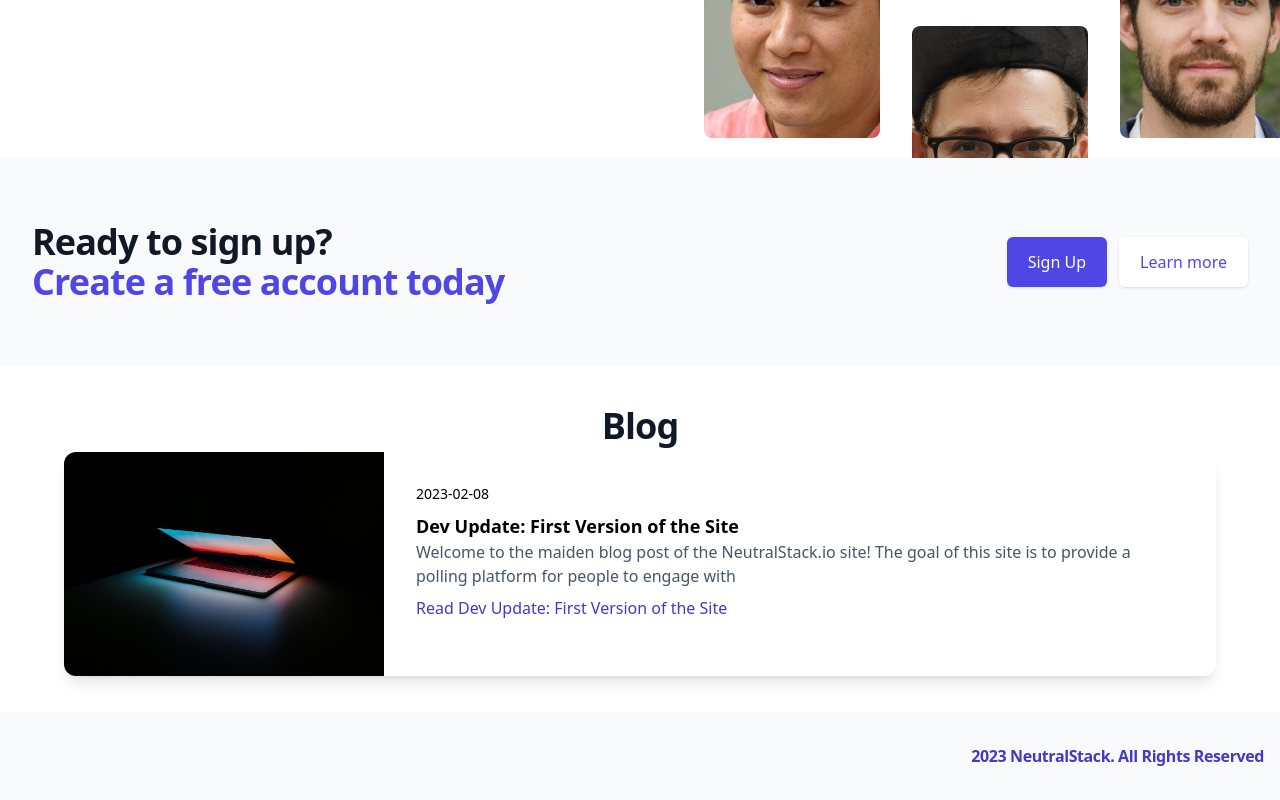
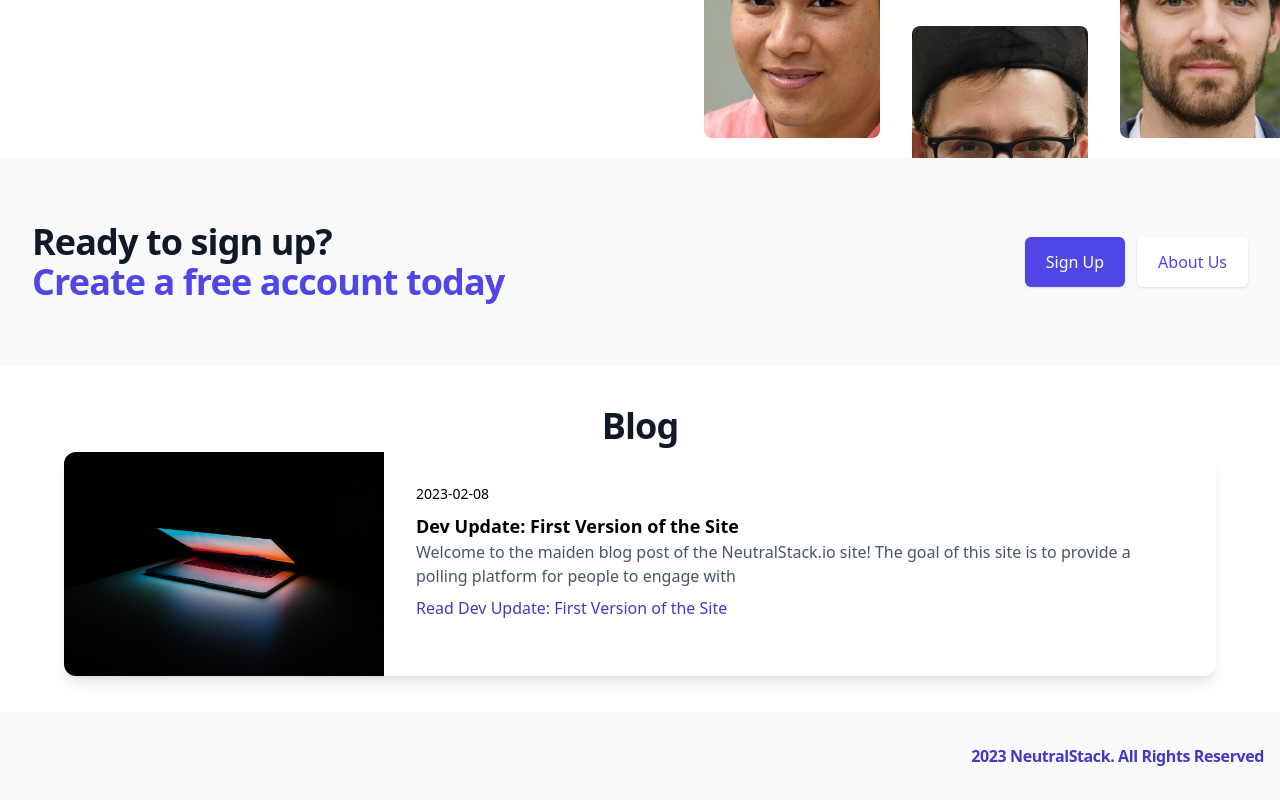
Before and after one commit to KennyStephens/voting-nextjs, a Next.js app: page / in a window 1280 px wide. Shown: the part 2136-2936 px from the top of the page. Built offline with nearby package versions, Linux system fonts and the light colour scheme.

Commit message:
fixing a learn more

```diff
--- a/src/components/Home/CallToAction.tsx
+++ b/src/components/Home/CallToAction.tsx
@@ -27,7 +27,7 @@ export default function CallToAction() {
               href="/about"
               className="inline-flex items-center justify-center rounded-md border border-transparent bg-white px-5 py-3 text-base font-medium text-indigo-600 hover:bg-indigo-50"
             >
-              Learn more
+              About Us
             </Link>
           </div>
         </div>
```
